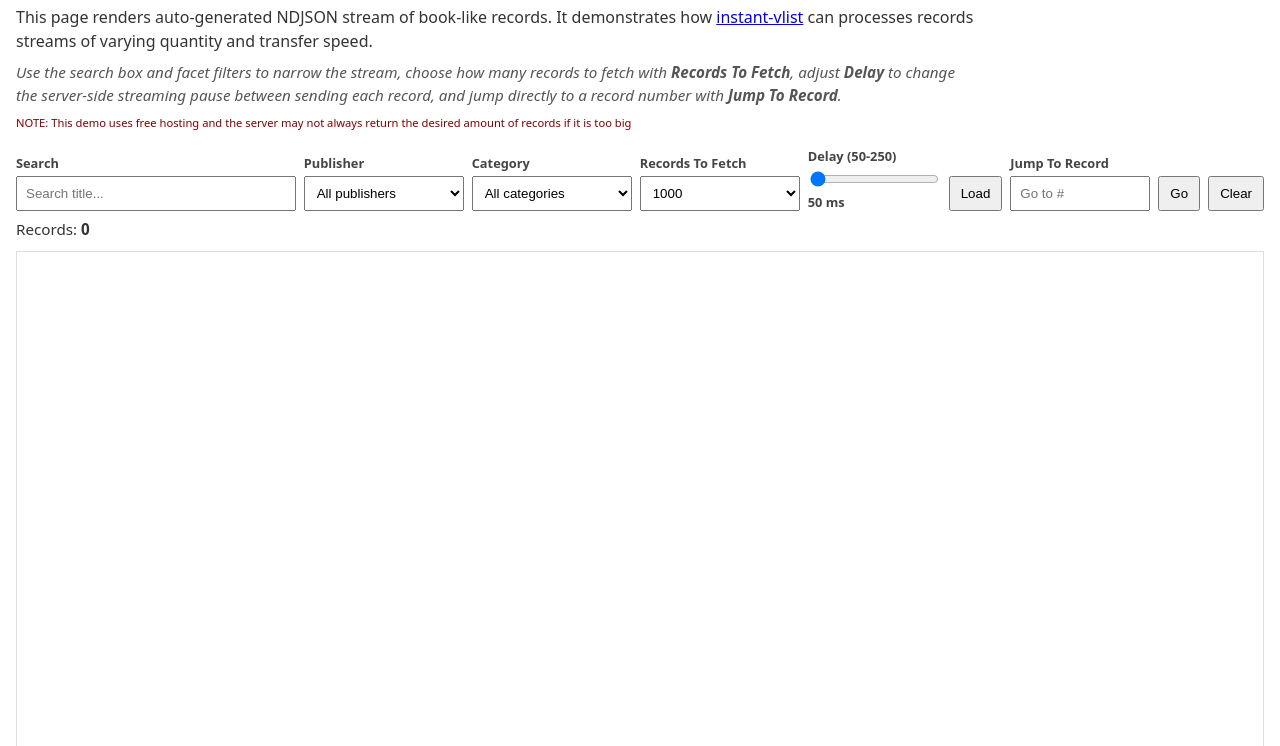
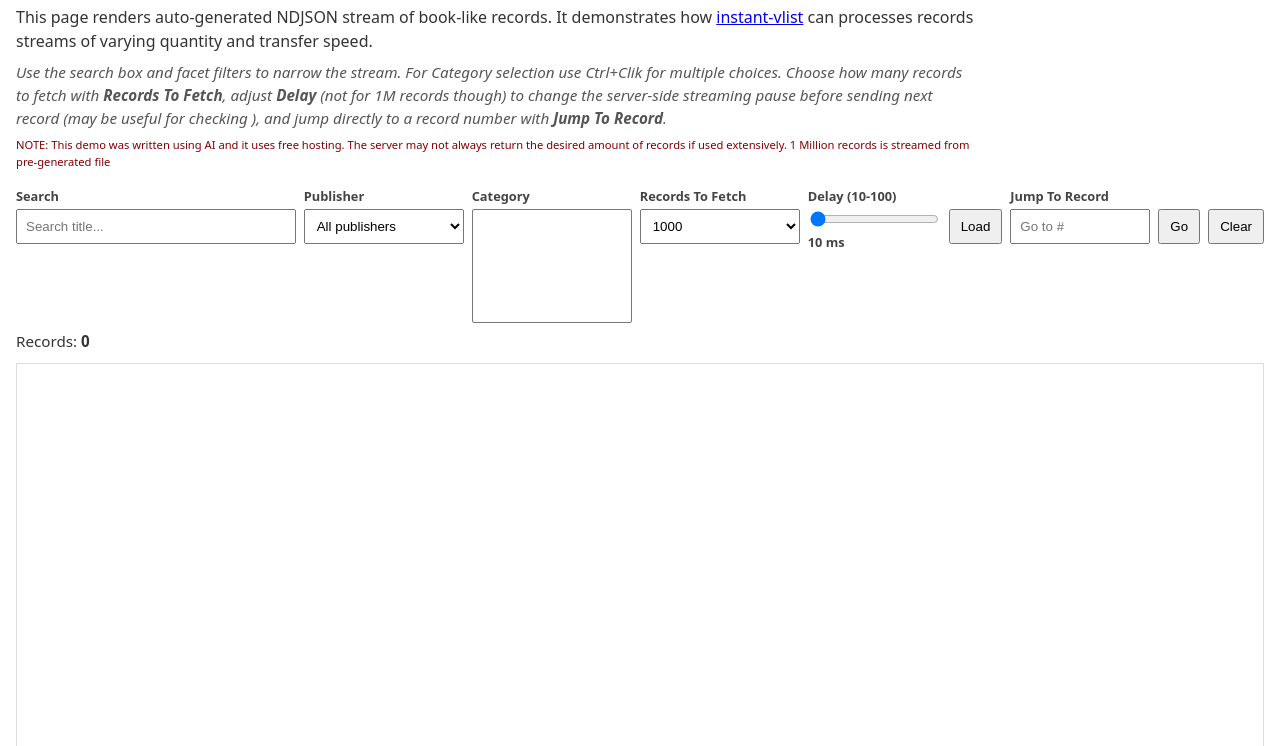
Before and after one commit to pavomelk/instant-vlist, a plain HTML site: page demo/books-list/index.html in a window 1280 px wide. Shown: the part 54-800 px from the top of the page. Drawn offline with Linux system fonts and the light colour scheme; no server answers.

Commit message:
Updated demo to be more complete. Its ugliness is a bonus

```diff
--- a/demo/books-list/index.html
+++ b/demo/books-list/index.html
@@ -12,7 +12,7 @@
 		#intro .usage { color:#555; font-size:0.95rem; font-style: italic; }
 		#intro .fineprint { color:#555; font-size:0.7rem; color: maroon; }
 		#controls { margin-bottom: 8px; display:flex; gap:8px; align-items:flex-end; flex-wrap: wrap; }
-		.control-group { display:flex; flex-direction:column; gap:4px; }
+		.control-group { display:flex; flex-direction:column; gap:4px; align-self: flex-start; }
 		.control-group label { font-size:0.8em; color:#444; font-weight:600; }
 		.control-group.control-grow { flex:1; min-width: 220px; }
 		#controls input[type="number"] { width: 120px; padding: 8px; }
@@ -31,8 +31,8 @@
 	<header id="intro">
 		<h1>Demo page for instant-vlist</h1>
 		<p>This page renders auto-generated NDJSON stream of book-like records. It demonstrates how <a href="https://github.com/pavomelk/instant-vlist" target="_blank" rel="noreferrer">instant-vlist</a> can processes records streams of varying quantity and transfer speed.</p>
-		<p class="usage">Use the search box and facet filters to narrow the stream, choose how many records to fetch with <strong>Records To Fetch</strong>, adjust <strong>Delay</strong> to change the server-side streaming pause between sending each record, and jump directly to a record number with <strong>Jump To Record</strong>.</p>
-		<p class="fineprint">NOTE: This demo uses free hosting and the server may not always return the desired amount of records if it is too big</p>
+		<p class="usage">Use the search box and facet filters to narrow the stream. For Category selection use Ctrl+Clik for multiple choices. Choose how many records to fetch with <strong>Records To Fetch</strong>, adjust <strong>Delay</strong> (not for 1M records though) to change the server-side streaming pause before sending next record (may be useful for checking ), and jump directly to a record number with <strong>Jump To Record</strong>.</p>
+		<p class="fineprint">NOTE: This demo was written using AI and it uses free hosting. The server may not always return the desired amount of records if used extensively. 1 Million records is streamed from pre-generated file</p>
 	</header>
 	<div id="controls">
 		<div class="control-group control-grow">
@@ -47,8 +47,7 @@
 		</div>
 		<div class="control-group">
 			<label for="category-filter">Category</label>
-			<select id="category-filter" aria-label="Filter by category">
-				<option value="">All categories</option>
+			<select id="category-filter" aria-label="Filter by category" multiple size="6">
 			</select>
 		</div>
 		<div class="control-group">
@@ -60,11 +59,12 @@
 			</select>
 		</div>
 		<div class="control-group">
-			<label for="delay">Delay (50-250)</label>
-			<input id="delay" type="range" min="50" max="250" step="50" aria-label="Request delay in milliseconds" />
-			<div id="delay-value" style="font-size:0.8em;color:#444;font-weight:600;">50 ms</div>
+			<label for="delay">Delay (10-100)</label>
+			<input id="delay" type="range" min="10" max="100" step="30" aria-label="Request delay in milliseconds" />
+			<div id="delay-value" style="font-size:0.8em;color:#444;font-weight:600;">20 ms</div>
 		</div>
 		<div class="control-group">
+			<label for="apply-num-records">&nbsp;</label>
 			<button id="apply-num-records">Load</button>
 		</div>
 		<div class="control-group">
@@ -72,9 +72,11 @@
 			<input id="jump-to-record" type="number" min="1" step="1" aria-label="Jump to record number" placeholder="Go to #" />
 		</div>
 		<div class="control-group">
+			<label for="jump-button">&nbsp;</label>
 			<button id="jump-button">Go</button>
 		</div>
 		<div class="control-group">
+			<label for="clear">&nbsp;</label>
 			<button id="clear">Clear</button>
 		</div>
 	</div>
@@ -121,11 +123,13 @@
 	const allowedRecordCounts = new Set(["250", "1000", "1000000"]);
 	const requestedRecordCount = params.get("num_records") || "1000";
 	const defaultRecordCount = allowedRecordCounts.has(requestedRecordCount) ? requestedRecordCount : "1000";
-	const requestedDelay = Number.parseInt(params.get("delay") || "50", 10);
+	const requestedDelay = Number.parseInt(params.get("delay") || "10", 10);
 	const defaultDelay = Number.isFinite(requestedDelay)
-		? Math.min(250, Math.max(50, requestedDelay))
-		: 50;
+		? Math.min(100, Math.max(10, requestedDelay))
+		: 20;
 	let searchDebounceTimer = null;
+	let lastCategorySelection = [];
+	let suppressFacetRefresh = false;
 	numRecordsInput.value = defaultRecordCount;
 	delayInput.value = String(defaultDelay);
 	delayValue.textContent = `${delayInput.value} ms`;
@@ -139,19 +143,30 @@
 	});
 
 	function buildFacetOptions(selectEl, values, placeholder) {
-		const selected = selectEl.value;
+		const selected = selectEl.multiple
+			? new Set(Array.from(selectEl.selectedOptions).map(option => option.value))
+			: selectEl.value;
 		selectEl.innerHTML = "";
 
-		const defaultOption = document.createElement("option");
-		defaultOption.value = "";
-		defaultOption.textContent = placeholder;
-		selectEl.appendChild(defaultOption);
+		if (!selectEl.multiple) {
+			const defaultOption = document.createElement("option");
+			defaultOption.value = "";
+			defaultOption.textContent = placeholder;
+			selectEl.appendChild(defaultOption);
+		}
 
 		for (const value of values) {
 			const option = document.createElement("option");
 			option.value = value;
 			option.textContent = value;
+			if (selectEl.multiple) {
+				option.selected = selected.has(value);
+			}
 			selectEl.appendChild(option);
+		}
+
+		if (selectEl.multiple) {
+			return Array.from(selectEl.selectedOptions).map(option => option.value).sort();
 		}
 
 		if (selected && values.includes(selected)) {
@@ -159,11 +174,48 @@
 		} else {
 			selectEl.value = "";
 		}
+
+		return selectEl.value ? [selectEl.value] : [];
+	}
+
+	function applyCategoryFacetSelection(selectedValues) {
+		const normalized = Array.from(new Set(selectedValues)).sort();
+		if (normalized.length === lastCategorySelection.length &&
+			normalized.every((v, i) => v === lastCategorySelection[i])) {
+			return;
+		}
+
+		lastCategorySelection = normalized;
+		if (normalized.length > 0) {
+			vlist.filter.addFacet("category", normalized, "category");
+		} else {
+			vlist.filter.removeFacet("category");
+		}
+	}
+
+	function getCategoryValuesIgnoringCategoryFacet() {
+		if (lastCategorySelection.length === 0) {
+			return vlist.data.getFacetValues("category");
+		}
+
+		// Keep category options stable across multi-selection by reading category values
+		// without the category facet applied, while keeping other facets (e.g. publisher).
+		suppressFacetRefresh = true;
+		vlist.filter.removeFacet("category");
+		const categoryValues = vlist.data.getFacetValues("category");
+		vlist.filter.addFacet("category", lastCategorySelection, "category");
+		suppressFacetRefresh = false;
+		return categoryValues;
 	}
 
 	function refreshFacetControls() {
 		buildFacetOptions(publisherSelect, vlist.data.getFacetValues("publisher"), "All publishers");
-		buildFacetOptions(categorySelect, vlist.data.getFacetValues("category"), "All categories");
+		const categorySelection = buildFacetOptions(
+			categorySelect,
+			getCategoryValuesIgnoringCategoryFacet(),
+			"All categories"
+		);
+		applyCategoryFacetSelection(categorySelection);
 	}
 
 	function refreshRecordCount() {
@@ -182,11 +234,13 @@
 		applyFacet("publisher", e.target.value);
 	});
 
-	categorySelect.addEventListener("change", (e) => {
-		applyFacet("category", e.target.value);
+	categorySelect.addEventListener("change", () => {
+		const selectedCategories = Array.from(categorySelect.selectedOptions).map(option => option.value);
+		applyCategoryFacetSelection(selectedCategories);
 	});
 
 	vlist.data.subscribeResultChanging(() => {
+		if (suppressFacetRefresh) return;
 		refreshFacetControls();
 		refreshRecordCount();
 	});
@@ -200,8 +254,8 @@
 
 		const delayParsed = Number.parseInt(delayInput.value, 10);
 		const delayValueToSend = Number.isFinite(delayParsed)
-			? Math.min(250, Math.max(50, delayParsed))
-			: 50;
+			? Math.min(100, Math.max(10, delayParsed))
+			: 10;
 		const nextParams = new URLSearchParams(window.location.search);
 		nextParams.set("num_records", selectedRecordCount);
 		nextParams.set("delay", String(delayValueToSend));
@@ -240,7 +294,10 @@
 		clearTimeout(searchDebounceTimer);
 		searchInput.value = "";
 		publisherSelect.value = "";
-		categorySelect.value = "";
+		lastCategorySelection = [];
+		Array.from(categorySelect.options).forEach(option => {
+			option.selected = false;
+		});
 		vlist.filter.clearAll();
 		refreshFacetControls();
 		refreshRecordCount();
@@ -259,7 +316,8 @@
 
 
 	const largeStreamUrl = "https://dl.dropboxusercontent.com/scl/fi/lir1s0h2jc1w4k6wxl6rl/simrecords.ndjson?rlkey=5ckjjq6mx4emszu154ww9rd93&st=gr6jdccd&dl=1";
-	const generatedStreamUrl = `https://books-stream.pavomelk.workers.dev/?num_records=${encodeURIComponent(defaultRecordCount)}&delay=${encodeURIComponent(String(defaultDelay))}`;
+//	const generatedStreamUrl = `https://books-stream.pavomelk.workers.dev/?num_records=${encodeURIComponent(defaultRecordCount)}&delay=${encodeURIComponent(String(defaultDelay))}`;
+	const generatedStreamUrl = `http://127.0.0.1:8787/?num_records=${encodeURIComponent(defaultRecordCount)}&delay=${encodeURIComponent(String(defaultDelay))}`;
 	const defaultStreamUrl = defaultRecordCount === "1000000" ? largeStreamUrl : generatedStreamUrl;
 	const streamUrl = params.get("stream") || defaultStreamUrl;
 
--- a/demo/books-list/instant-vlist.js
+++ b/demo/books-list/instant-vlist.js
@@ -648,7 +648,6 @@ The other challenge was to ensure coherent re-calculation of the layout to accur
 
     function getFacetValues(attrName) {
       const values = new Set();
-      const source = filtered ? filtered : raw.keys();
 
       if (filtered) {
         for (const rawIndex of filtered) {
@@ -710,13 +709,14 @@ The other challenge was to ensure coherent re-calculation of the layout to accur
       },
 
       // facet filters (replaceable by key)
-      addFacet: (attr, value) => { //example virtualList.filter.addFacet("FilingType", "Indictment")
-        facetPredicates.set(attr, item => item[attr] === value);
+      addFacet: (attr, values, key = attr) => { //example virtualList.filter.addFacet("Category", "Astronomy") or virtualList.filter.addFacet("category", ["Astronomy", "Art"])
+        const valuesSet = new Set(Array.isArray(values)? values: [values]);
+        facetPredicates.set(key, item => valuesSet.has(item[attr]));
         rebuild();
       },
 
-      removeFacet: attr => { //example virtualList.filter.removeFacet("FilingType")
-        facetPredicates.delete(attr);
+      removeFacet: key => { //example virtualList.filter.removeFacet("category")
+        facetPredicates.delete(key);
         rebuild();
       },
 
```
Also changed, not shown: src/instant-vlist.js (+5 -5 lines).
